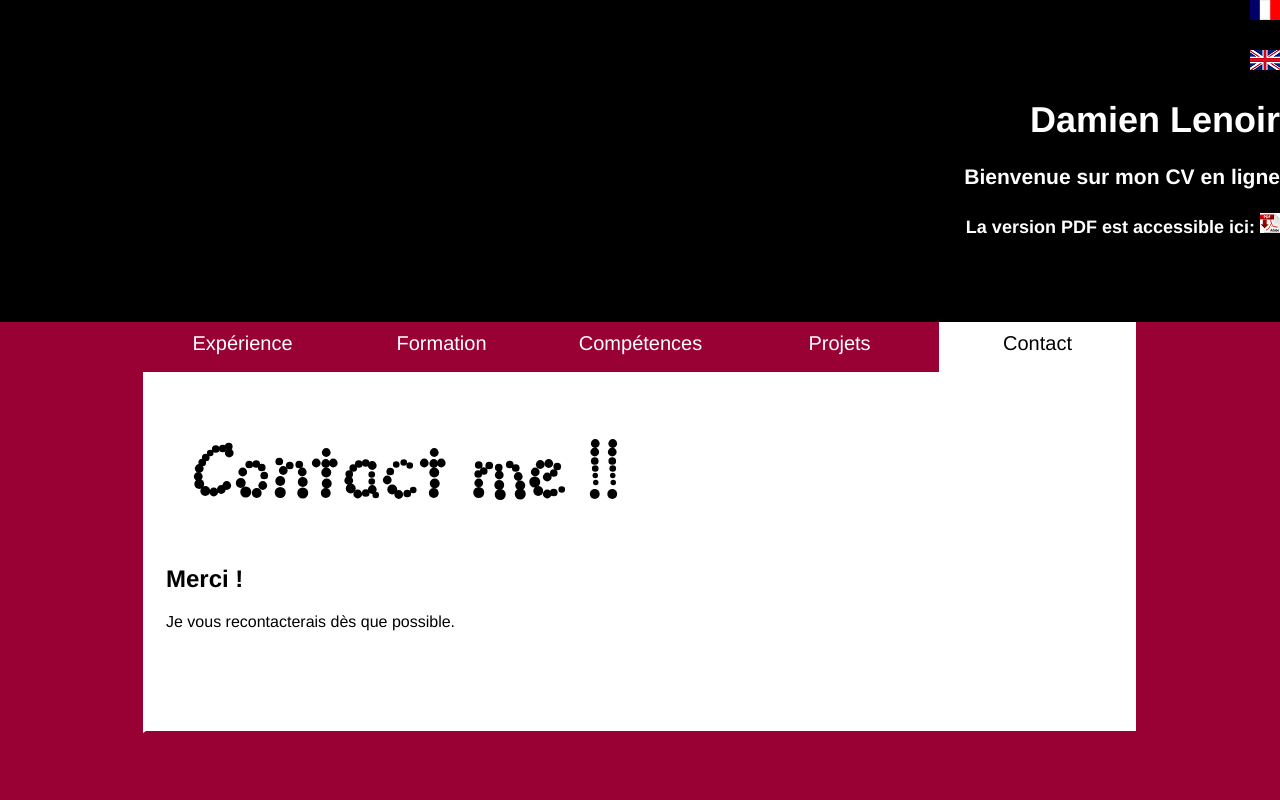
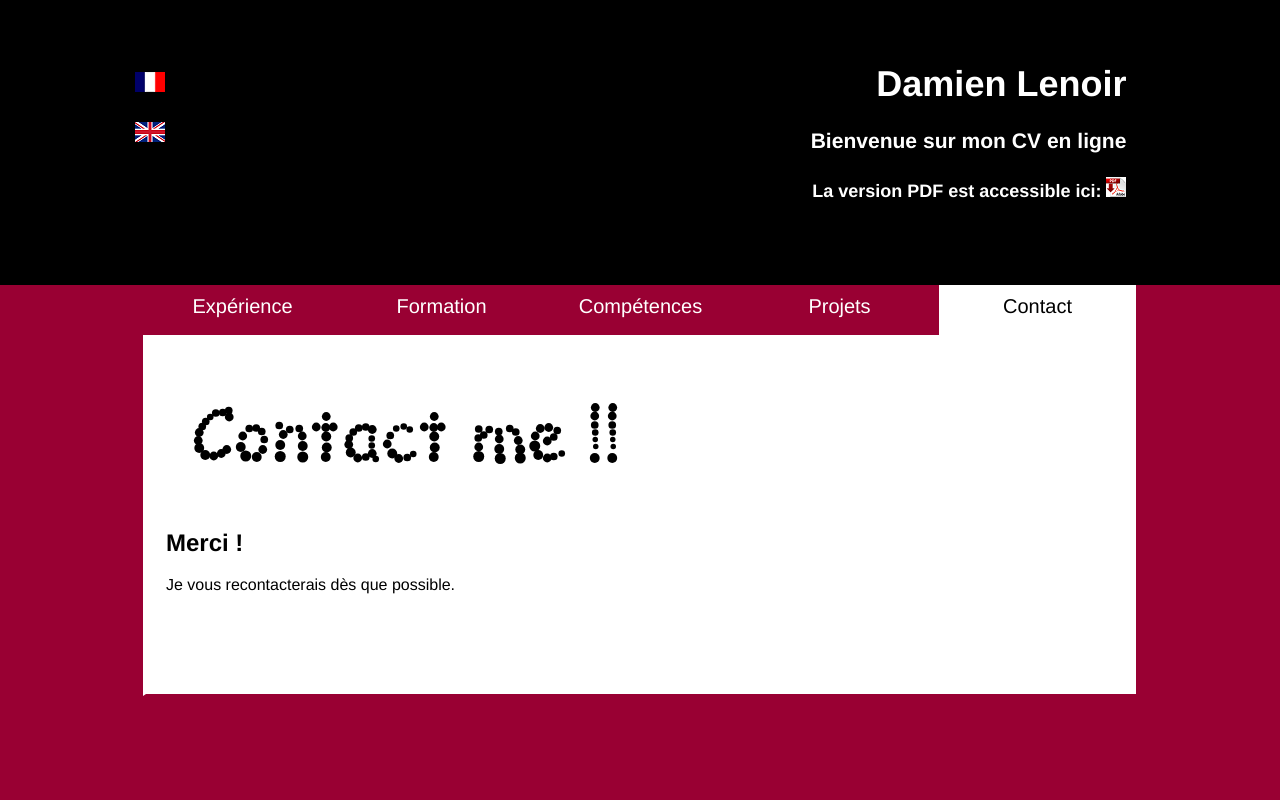
Before and after one commit to damienlenoir/damienlenoir.github.io, a plain HTML site: page merci.html in a window 1280 px wide. Shown: the top 800 px of the page. Drawn offline with Linux system fonts and the light colour scheme.

Commit message:
Add files via upload

```diff
--- a/merci.html
+++ b/merci.html
@@ -17,15 +17,17 @@
 
 
 			<div id="header">
+			<div ID= "headlines">
+			<div ID="flags">
 			<a href="contact-us_fr.html"><img src="fr.jpg"></a> <h5>   </h5>
 			<a href="contact-us.html"><img src="uk.png"></a>
-
+			</div>
 			<h1>Damien Lenoir</h1>
 
 			<h3>Bienvenue sur mon CV en ligne</h3>
 			<h4>La version PDF est accessible ici: <a href="DamienLENOIRfr.pdf" target="_blank" ><img src="logopdf.png"></a></h4>
 			</div>
-
+			</div>
 
 			<div id="navigationtop">
 				<ul>
```
